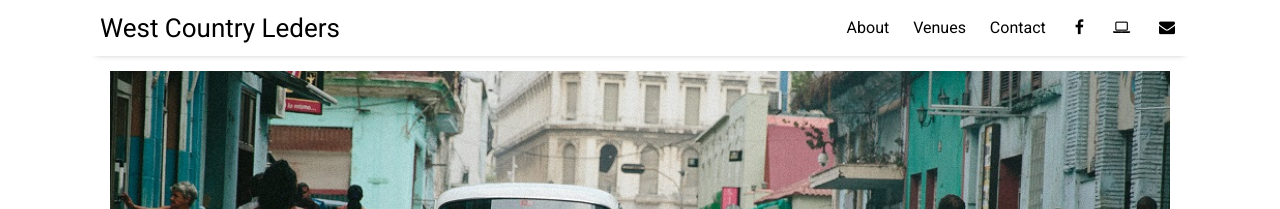
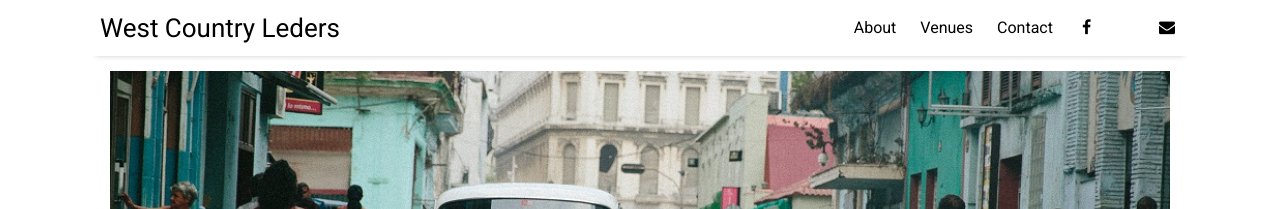
Before and after one commit to ChilledEther/west-country-leders-new, a Jekyll site: the page built from index.html, in a window 1280 px wide and 900 px high. Shown: the top 209 px of the window. Built offline with Jekyll 4.4.1, drawn with Linux system fonts in a browser that asks for light colours; nearby versions of some CDN libraries; the list of posts is cut into pages by our own code.

Commit message:
chore: update to discord

```diff
--- a/_data/settings.yml
+++ b/_data/settings.yml
@@ -14,7 +14,7 @@
 # Available social icons are powered by Font Awesome, so you can use any icon that they offer
 social:
 - {icon: 'facebook',  link:   'https://www.facebook.com'}
-- {icon: 'laptop',   link: 'https://discord.com'}
+- {icon: 'discord',   link: 'https://discord.com'}
 - {icon: 'envelope',  link:   'mailto:westcountryleders@gmail.com'}
 
 # Customize site text
```
